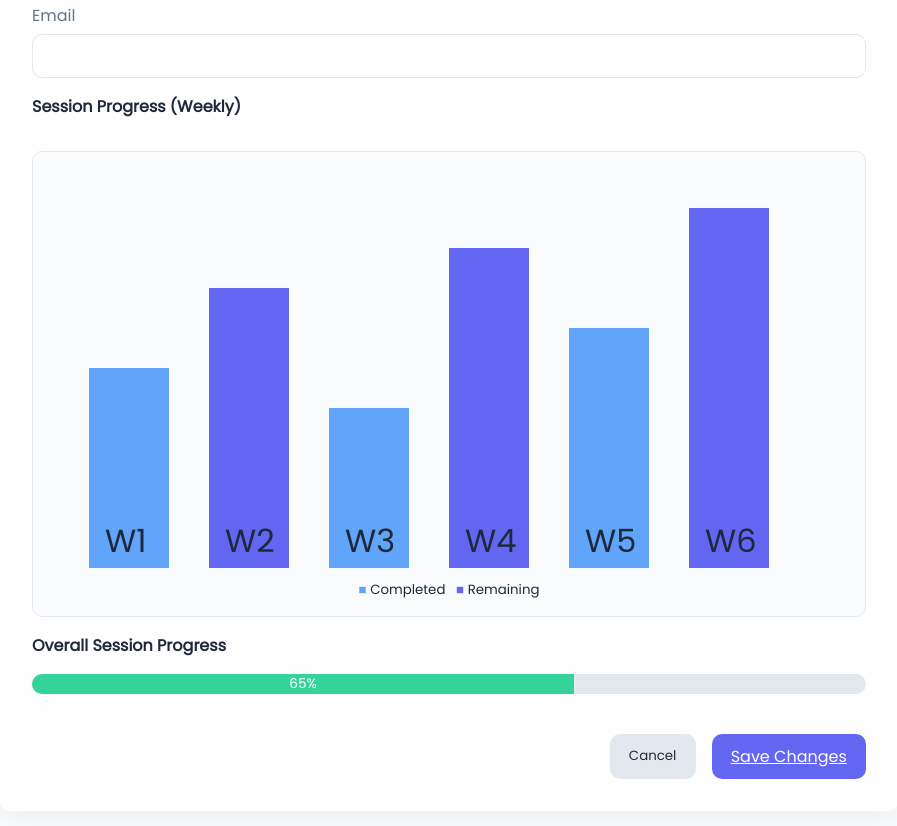
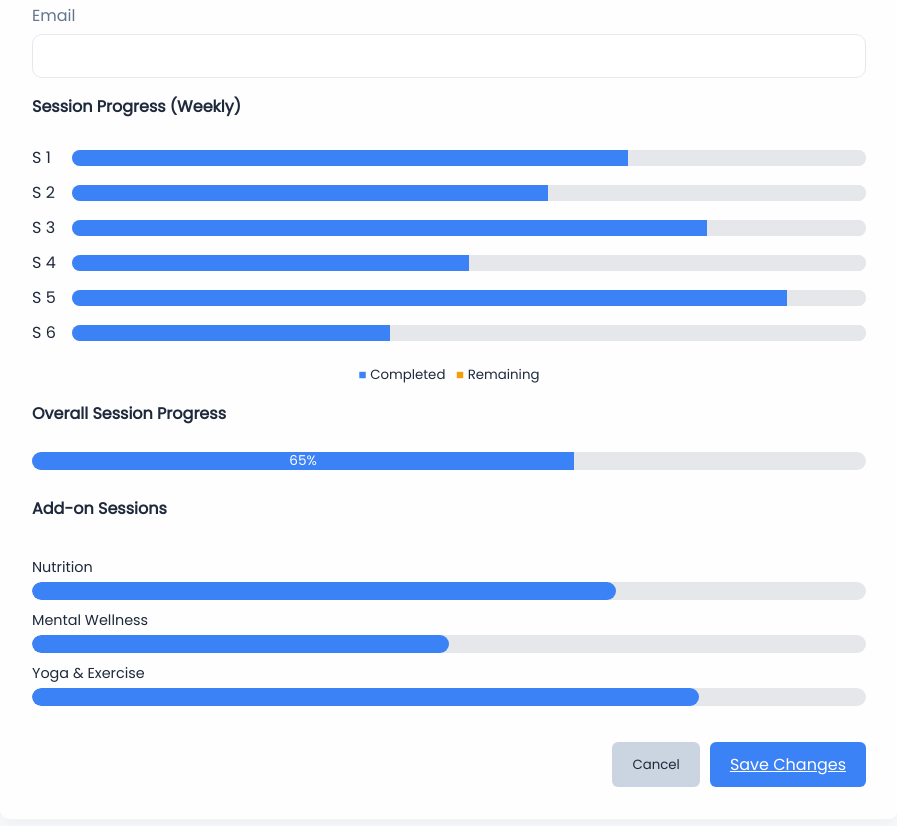
Before and after one commit to dps-broken/CRM-main, a plain HTML site: page userEdit.html in a window 1280 px wide. Shown: the part 404-1230 px from the top of the page, without its empty margins (191-1088 px from the left). Drawn offline with Linux system fonts and the light colour scheme.

Commit message:
color changed

```diff
--- a/style.css
+++ b/style.css
@@ -1,4 +1,4 @@
-:root {
+/* :root {
     --primary-bg: #f9fbfd;
     --secondary-bg: #e3e8ef;
     --glass-bg: rgba(255, 255, 255, 0.75);
@@ -12,6 +12,27 @@
     --yellow-color: #fcd34d;
     --blue-color: #60a5fa;
     --purple-color: #a78bfa;
+    --font-family: 'Poppins', sans-serif;
+    --sidebar-width: 260px;
+    --sidebar-width-collapsed: 80px;
+    --header-height: 70px;
+    --border-radius: 10px;
+    --card-shadow: 0 6px 24px rgba(15, 23, 42, 0.06);
+} */
+:root {
+    --primary-bg: #f9fbfd;
+    --secondary-bg: #f9fbfd;
+    --glass-bg: rgba(255, 255, 255, 0.75);
+    --glass-border: rgba(0, 0, 0, 0.04);
+    --text-primary: #1e293b;
+    --text-secondary: #64748b;
+    --accent-color: #60a5fa;
+    --accent-hover: #60a5fa;
+    --green-color: #60a5fa;
+    --red-color: #f87171;
+    --yellow-color: #60a5fa;
+    --blue-color: #60a5fa;
+    --purple-color: #60a5fa;
     --font-family: 'Poppins', sans-serif;
     --sidebar-width: 260px;
     --sidebar-width-collapsed: 80px;
--- a/userEdit.html
+++ b/userEdit.html
@@ -6,6 +6,128 @@
   <meta name="viewport" content="width=device-width, initial-scale=1.0" />
   <title>Edit User</title>
   <link rel="stylesheet" href="./edit-user.css" />
+  <style>
+    :root {
+      --blue-color: #3b82f6;
+      --accent-color: #f59e0b;
+      --text-primary: #1e293b;
+    }
+
+    .weekly-progress-horizontal {
+      display: flex;
+      flex-direction: column;
+      gap: 10px;
+      margin-top: 10px;
+    }
+
+    .week-row {
+      display: flex;
+      align-items: center;
+      gap: 10px;
+    }
+
+    .week-row span {
+      width: 30px;
+      font-weight: 500;
+      color: var(--text-primary);
+    }
+
+    .bar-wrap {
+      flex: 1;
+      display: flex;
+      height: 16px;
+      border-radius: 8px;
+      overflow: hidden;
+      background-color: #e5e7eb;
+    }
+
+    .bar {
+      height: 100%;
+      transition: width 0.5s ease;
+    }
+
+    .completed {
+      background-color: var(--blue-color);
+    }
+
+    .remaining {
+      background-color: #e5e7eb;
+    }
+
+    .addon-session-graph {
+      display: flex;
+      flex-direction: column;
+      gap: 10px;
+      margin-top: 20px;
+    }
+
+    .addon-session-bar {
+      display: flex;
+      flex-direction: column;
+    }
+
+    .addon-session-bar label {
+      font-size: 0.9rem;
+      margin-bottom: 4px;
+      color: var(--text-primary);
+    }
+
+    .bar-container {
+      background-color: #e5e7eb;
+      border-radius: 10px;
+      height: 18px;
+      overflow: hidden;
+      width: 100%;
+    }
+
+    .bar-fill {
+      height: 100%;
+      border-radius: 10px;
+      transition: width 0.6s ease-in-out;
+    }
+
+    .user-progress-bar-wrap {
+      width: 100%;
+      background-color: #e5e7eb;
+      border-radius: 10px;
+      overflow: hidden;
+      margin: 10px 0;
+    }
+
+    .user-progress-bar {
+      height: 18px;
+      background-color: var(--blue-color);
+      color: white;
+      text-align: center;
+      line-height: 18px;
+      transition: width 0.5s ease;
+    }
+
+    .user-edit-footer {
+      margin-top: 20px;
+      display: flex;
+      justify-content: flex-end;
+      gap: 10px;
+    }
+
+    .user-btn-primary,
+    .user-btn-secondary {
+      padding: 10px 20px;
+      border: none;
+      border-radius: 6px;
+      cursor: pointer;
+    }
+
+    .user-btn-primary {
+      background-color: var(--blue-color);
+      color: white;
+    }
+
+    .user-btn-secondary {
+      background-color: #cbd5e1;
+      color: #1e293b;
+    }
+  </style>
 </head>
 
 <body>
@@ -13,7 +135,7 @@
   <div class="user-edit-wrapper">
     <div class="user-edit-container">
       <header class="user-edit-header">
-        <h2>Edit User Details</h2>
+        <h2>Edit Customer Details</h2>
       </header>
 
       <form id="user-edit-form" class="user-edit-form">
@@ -21,11 +143,11 @@
 
         <div class="user-edit-row">
           <div class="user-edit-group">
-            <label for="edit-user-type">User Type</label>
+            <label for="edit-user-type">Customer Type</label>
             <select id="edit-user-type" name="userType">
-              <option value="User">User</option>
-              <option value="Manager">Manager</option>
-              <option value="Admin">Admin</option>
+              <option value="User">Student</option>
+              <option value="Manager">House Wife</option>
+              <option value="Admin">Part Time</option>
             </select>
           </div>
           <div class="user-edit-group">
@@ -66,30 +188,81 @@
         </div>
 
         <h4>Session Progress (Weekly)</h4>
-        <div class="user-edit-chart">
-          <svg viewBox="0 0 100 50">
-            <rect x="5" y="25" width="10" height="25" fill="var(--blue-color)" />
-            <rect x="20" y="15" width="10" height="35" fill="var(--accent-color)" />
-            <rect x="35" y="30" width="10" height="20" fill="var(--blue-color)" />
-            <rect x="50" y="10" width="10" height="40" fill="var(--accent-color)" />
-            <rect x="65" y="20" width="10" height="30" fill="var(--blue-color)" />
-            <rect x="80" y="5" width="10" height="45" fill="var(--accent-color)" />
-            <text x="7" y="48" font-size="4" fill="var(--text-primary)">W1</text>
-            <text x="22" y="48" font-size="4" fill="var(--text-primary)">W2</text>
-            <text x="37" y="48" font-size="4" fill="var(--text-primary)">W3</text>
-            <text x="52" y="48" font-size="4" fill="var(--text-primary)">W4</text>
-            <text x="67" y="48" font-size="4" fill="var(--text-primary)">W5</text>
-            <text x="82" y="48" font-size="4" fill="var(--text-primary)">W6</text>
-          </svg>
-          <small style="display:block; text-align:center; margin-top:5px;">
-            <span style="color:var(--blue-color)">■</span> Completed
-            <span style="color:var(--accent-color)">■</span> Remaining
+        <div class="weekly-progress-horizontal">
+          <div class="week-row">
+            <span>S 1</span>
+            <div class="bar-wrap">
+              <div class="bar completed" style="width: 70%;"></div>
+              <div class="bar remaining" style="width: 30%;"></div>
+            </div>
+          </div>
+          <div class="week-row">
+            <span>S 2</span>
+            <div class="bar-wrap">
+              <div class="bar completed" style="width: 60%;"></div>
+              <div class="bar remaining" style="width: 40%;"></div>
+            </div>
+          </div>
+          <div class="week-row">
+            <span>S 3</span>
+            <div class="bar-wrap">
+              <div class="bar completed" style="width: 80%;"></div>
+              <div class="bar remaining" style="width: 20%;"></div>
+            </div>
+          </div>
+          <div class="week-row">
+            <span>S 4</span>
+            <div class="bar-wrap">
+              <div class="bar completed" style="width: 50%;"></div>
+              <div class="bar remaining" style="width: 50%;"></div>
+            </div>
+          </div>
+          <div class="week-row">
+            <span>S 5</span>
+            <div class="bar-wrap">
+              <div class="bar completed" style="width: 90%;"></div>
+              <div class="bar remaining" style="width: 10%;"></div>
+            </div>
+          </div>
+          <div class="week-row">
+            <span>S 6</span>
+            <div class="bar-wrap">
+              <div class="bar completed" style="width: 40%;"></div>
+              <div class="bar remaining" style="width: 60%;"></div>
+            </div>
+          </div>
+
+          <small style="margin-top: 10px; display: block; text-align: center;">
+            <span style="color: var(--blue-color)">■</span> Completed &nbsp;
+            <span style="color: var(--accent-color)">■</span> Remaining
           </small>
         </div>
 
         <h4>Overall Session Progress</h4>
         <div class="user-progress-bar-wrap">
           <div class="user-progress-bar" style="width: 65%;">65%</div>
+        </div>
+
+        <h4>Add-on Sessions</h4>
+        <div class="addon-session-graph">
+          <div class="addon-session-bar">
+            <label>Nutrition</label>
+            <div class="bar-container">
+              <div class="bar-fill completed" style="width: 70%;"></div>
+            </div>
+          </div>
+          <div class="addon-session-bar">
+            <label>Mental Wellness</label>
+            <div class="bar-container">
+              <div class="bar-fill completed" style="width: 50%;"></div>
+            </div>
+          </div>
+          <div class="addon-session-bar">
+            <label>Yoga & Exercise</label>
+            <div class="bar-container">
+              <div class="bar-fill completed" style="width: 80%;"></div>
+            </div>
+          </div>
         </div>
 
         <div class="user-edit-footer">
```
Also changed, not shown: index.html (+3 -3 lines).
